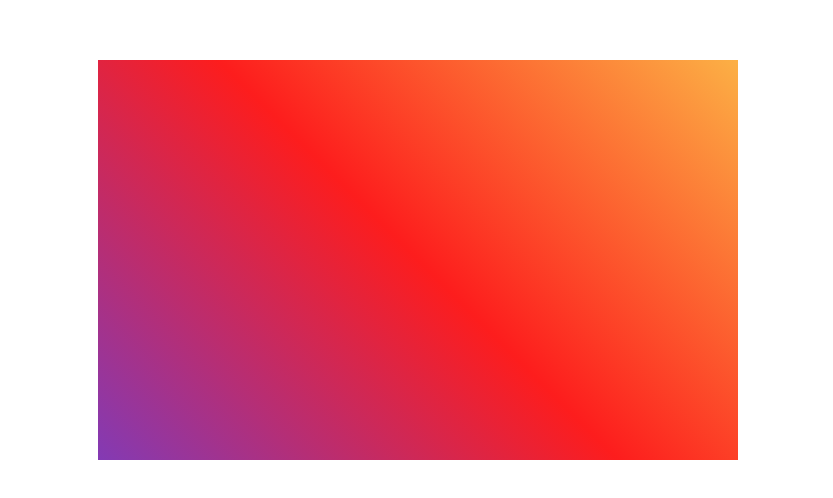
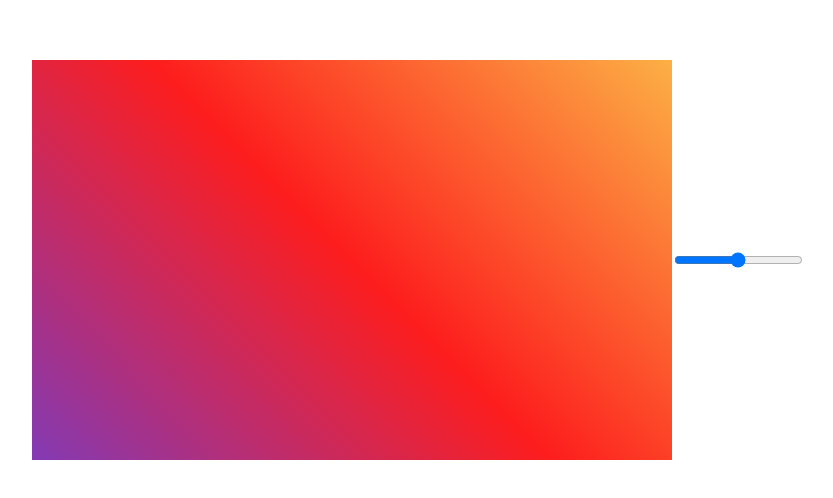
Before and after one commit to grzegorzxpatyk/border-radius-previewer, a plain HTML site: page index.html in a window 1280 px wide. Shown: the part 140-638 px from the top of the page, without its empty margins (222-1055 px from the left). Drawn offline with Linux system fonts and the light colour scheme.

Commit message:
add html slider

```diff
--- a/index.html
+++ b/index.html
@@ -11,7 +11,7 @@
 
 <body>
     <div class="previewer"></div>
-
+    <input type="range" min="0" max="100" id="border-radius-slider">
     <script src="App.js"></script>
 </body>
 
```
